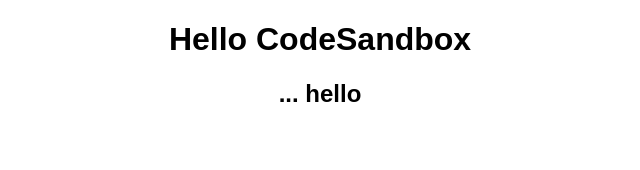
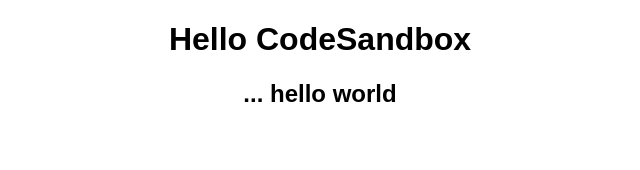
Before and after one commit to SB-YG/gymnasiearbete, a React (Create React App) app: page / in a window 1280 px wide. Shown: the top 170 px of the page, without its empty margins (320-960 px from the left). Built offline with nearby package versions, Linux system fonts and the light colour scheme.

Commit message:
Update App.js

```diff
--- a/src/App.js
+++ b/src/App.js
@@ -4,7 +4,7 @@
   return (
     <div className="App">
       <h1>Hello CodeSandbox</h1>
-      <h2>... hello</h2>
+      <h2>... hello world</h2>
     </div>
   );
 }
```
